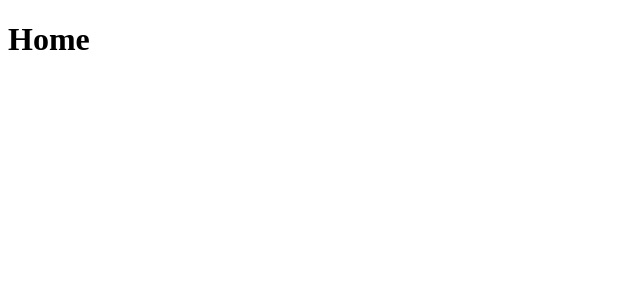
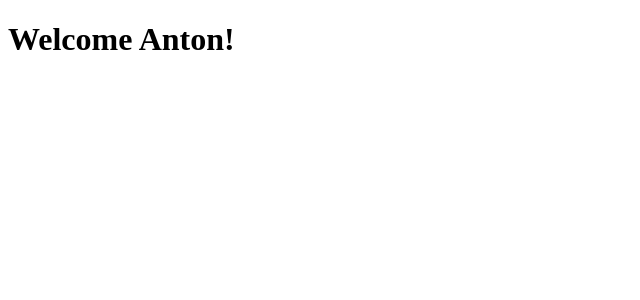
Before and after one commit to antonpalermo/fullstack-social, a Next.js app: page / in a window 1280 px wide. Shown: the top 300 px of the page, without its empty margins (0-640 px from the left). Built offline with nearby package versions, Linux system fonts and the light colour scheme.

Commit message:
absolute paths

```diff
--- /dev/null
+++ b/components/Welcome.tsx
@@ -0,0 +1,7 @@
+import React from 'react'
+
+export type WelcomeProps = { name: string }
+
+export function Welcome({ name }: WelcomeProps) {
+  return <h1>Welcome {name}!</h1>
+}
--- /dev/null
+++ b/components/index.ts
@@ -0,0 +1 @@
+export * from './Welcome'
--- a/pages/index.tsx
+++ b/pages/index.tsx
@@ -1,7 +1,8 @@
 import React from 'react'
+import { Welcome } from '@components'
 
 export type HomeProps = {}
 
-export default function Home({}:	HomeProps) {
-  return <h1>Home</h1>
+export default function Home({}: HomeProps) {
+  return <Welcome name="Anton" />
 }
--- a/tsconfig.json
+++ b/tsconfig.json
@@ -1,5 +1,10 @@
 {
   "compilerOptions": {
+    "baseUrl": ".",
+    "paths": {
+      "@components": ["components/index.ts"],
+      "@pages/*": ["pages/*"]
+    },
     "target": "es5",
     "lib": ["dom", "dom.iterable", "esnext"],
     "allowJs": true,
```
